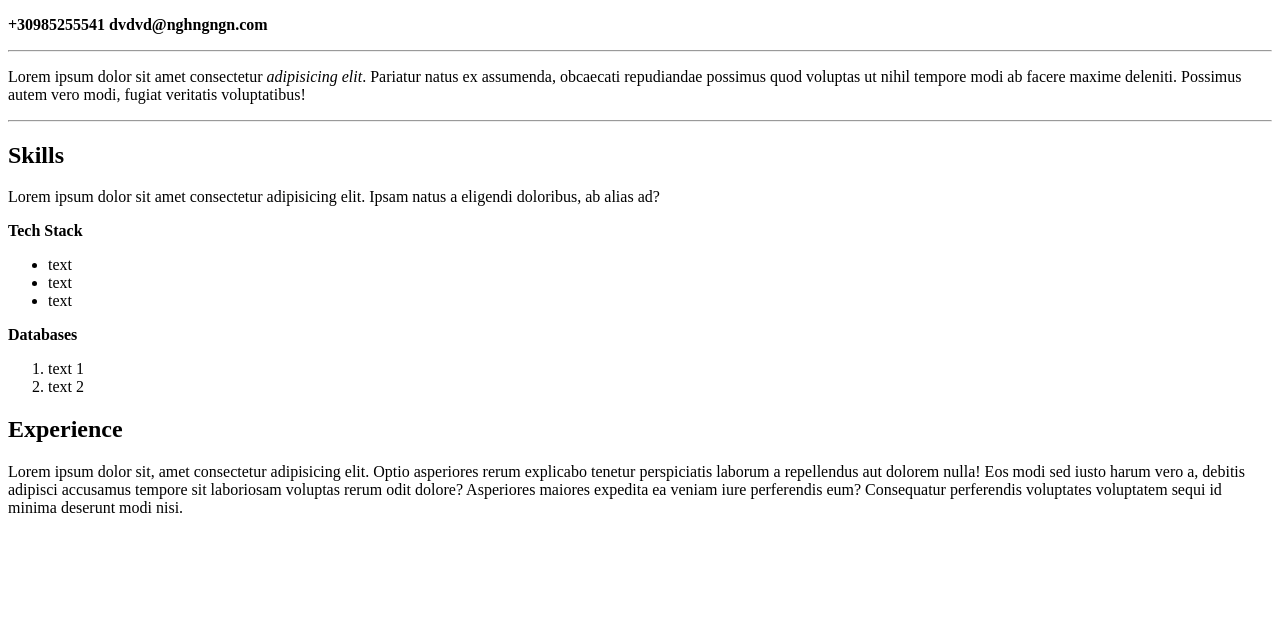
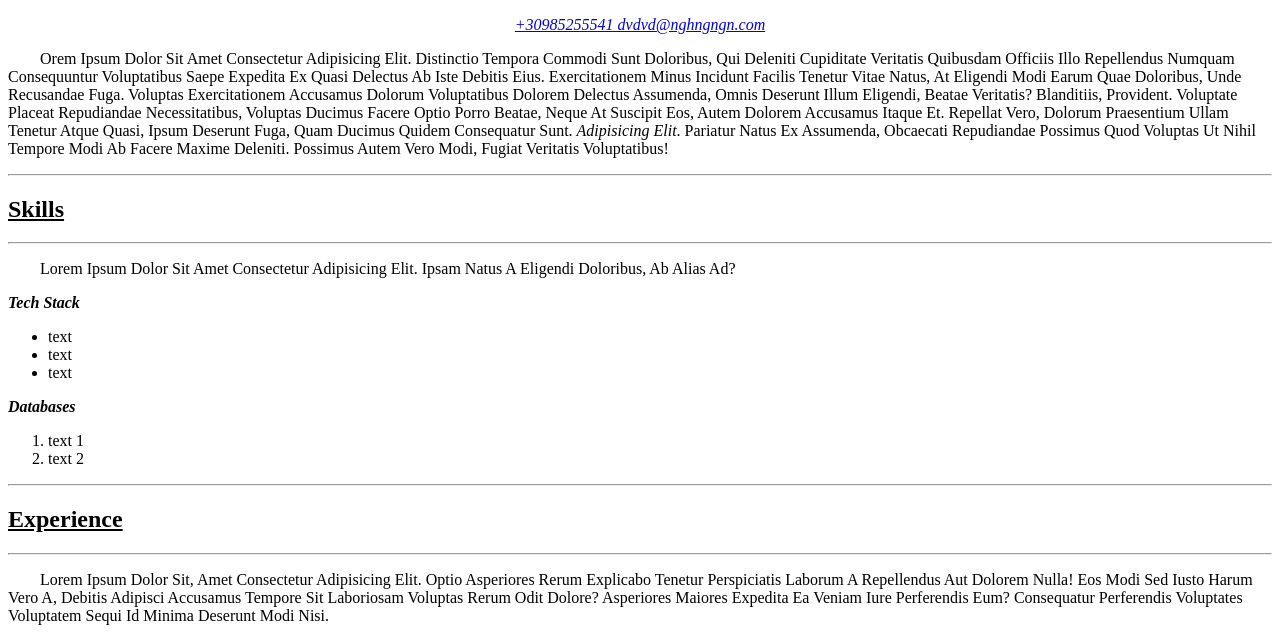
Before and after one commit to vovchyk2022/resume-01, a plain HTML site: page index.html in a window 1280 px wide. Shown: the part 336-977 px from the top of the page. Before the commit the page ends 861 px from the top, so only its background shows below. Drawn offline with Linux system fonts and the light colour scheme.

Commit message:
Add contacts

```diff
--- /dev/null
+++ b/assets/contacts.html
@@ -0,0 +1,14 @@
+<!DOCTYPE html>
+<html lang="en">
+<head>
+    <meta charset="UTF-8">
+    <meta http-equiv="X-UA-Compatible" content="IE=edge">
+    <meta name="viewport" content="width=device-width, initial-scale=1.0">
+    <title>Contacts</title>
+    <link rel="stylesheet" href="./assets/css/style.css">
+</head>
+<body>
+ <a href="./../index.html">Main</a>
+ <p class="contacts">tel: 30985255541              e-mail: dvdvd@nghngngn.com</p>
+</body>
+</html>
--- a/assets/css/style.css
+++ b/assets/css/style.css
@@ -1,7 +1,32 @@
 body{
    }
-h1{font-size: 46px;}
-.circle{border-radius: 50%}
+h1{
+    text-align: center;
+    font-size: 46px;
+   }
+.circle{
+    border: left 220px;;
+    border-radius: 50%}
+h2{
+    text-decoration-line: underline;
+    }
 h3{
-    font-size: 16px; font-style: normal;font-display: unset;
+    text-align: center;
+    font-size: 16px;
+    font-weight: 100;
+    font-style: italic;
+    }
+ p{
+    text-transform: capitalize;
+    text-indent: 2em
+
+    }
+.initial{
+    text-align: initial;
+    font-size: initial;
+    font-weight: 900;
 }
+.contacts{
+    font-size: 800px;
+    font-weight: 800;
+}
--- a/index.html
+++ b/index.html
@@ -10,34 +10,38 @@
   <body>
     <img class="circle" src="./assets/images/photo.jpg" alt="">
     <h1>Volodymyr Kapushchak</h1>
-    <h3>+30985255541 dvdvd@nghngngn.com</h3>
-    <hr>
+    <h3><a href="./assets/contacts.html">+30985255541 dvdvd@nghngngn.com</a> </h3>
     <p>
-      Lorem ipsum dolor sit amet consectetur <em>adipisicing elit</em>. Pariatur
+      orem ipsum dolor sit amet consectetur adipisicing elit. Distinctio tempora commodi sunt doloribus, qui deleniti cupiditate veritatis quibusdam officiis illo repellendus numquam consequuntur voluptatibus saepe expedita ex quasi delectus ab iste debitis eius. Exercitationem minus incidunt facilis tenetur vitae natus, at eligendi modi earum quae doloribus, unde recusandae fuga. Voluptas exercitationem accusamus dolorum voluptatibus dolorem delectus assumenda, omnis deserunt illum eligendi, beatae veritatis? Blanditiis, provident. Voluptate placeat repudiandae necessitatibus, voluptas ducimus facere optio porro beatae, neque at suscipit eos, autem dolorem accusamus itaque et. Repellat vero, dolorum praesentium ullam tenetur atque quasi, ipsum deserunt fuga, quam ducimus quidem consequatur sunt. <em>adipisicing elit</em>. Pariatur
       natus ex assumenda, obcaecati repudiandae possimus quod voluptas ut nihil
       tempore modi ab facere maxime deleniti. Possimus autem vero modi, fugiat
       veritatis voluptatibus!
     </p>
-    <hr>
     <main>
+      <hr>
       <h2>Skills</h2>
+      <hr>
       <p>
         Lorem ipsum dolor sit amet consectetur adipisicing elit. Ipsam natus a
         eligendi doloribus, ab alias ad?
       </p>
-      <h3>Tech Stack</h3>
+      <h3 class="initial">Tech Stack</h3>
       <ul>
         <li>text</li>
         <li>text</li>
         <li>text</li>
       </ul>
-      <h3>Databases</h3>
+      <h3 class="initial">Databases</h3>
       <ol>
         <li>text 1</li>
         <li>text 2</li>
       </ol>
     </main>
+    <hr>
     <h2>Experience</h2>
+    <hr>
+    <p>
     Lorem ipsum dolor sit, amet consectetur adipisicing elit. Optio asperiores rerum explicabo tenetur perspiciatis laborum a repellendus aut dolorem nulla! Eos modi sed iusto harum vero a, debitis adipisci accusamus tempore sit laboriosam voluptas rerum odit dolore? Asperiores maiores expedita ea veniam iure perferendis eum? Consequatur perferendis voluptates voluptatem sequi id minima deserunt modi nisi.
-  </body>
+  </p>
+    </body>
 </html>
```
